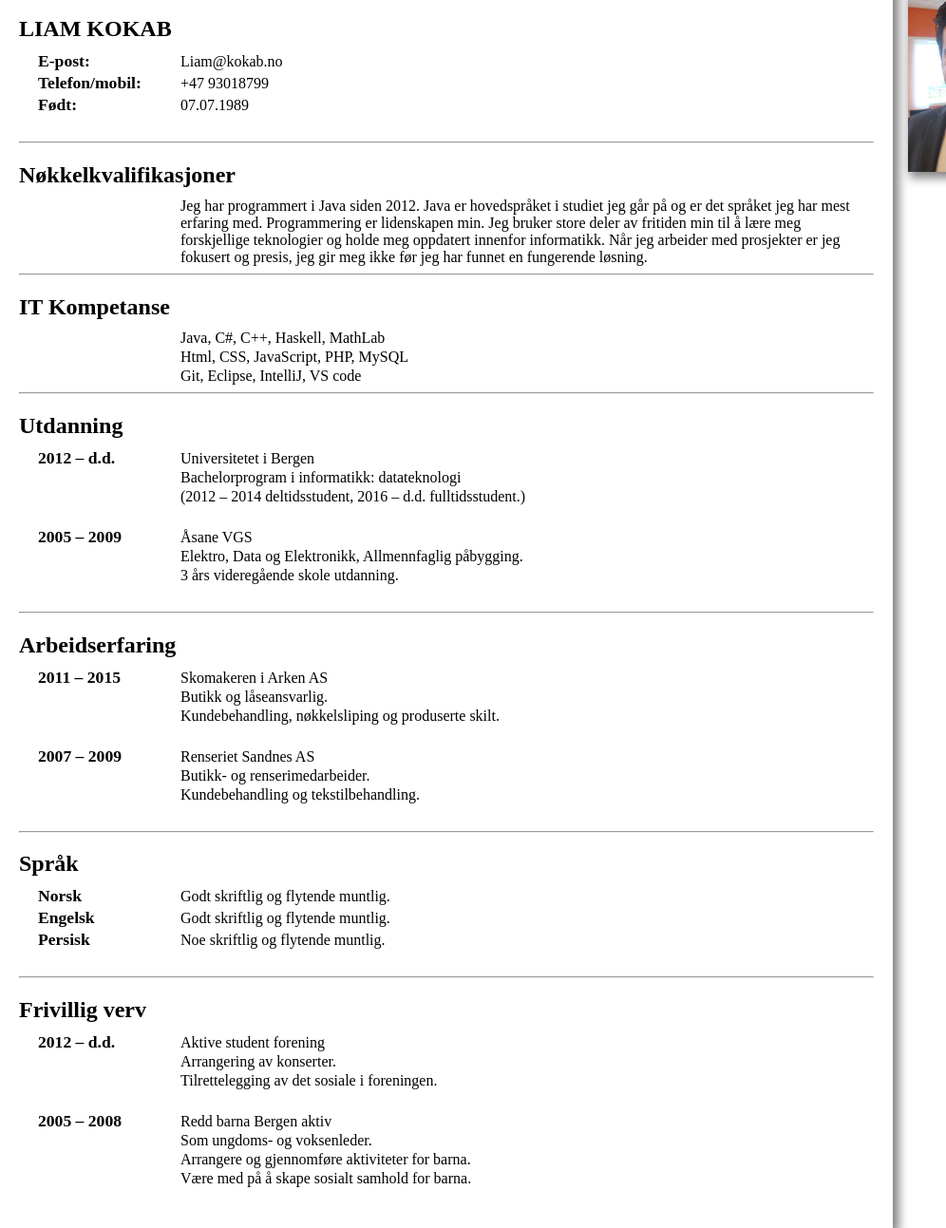
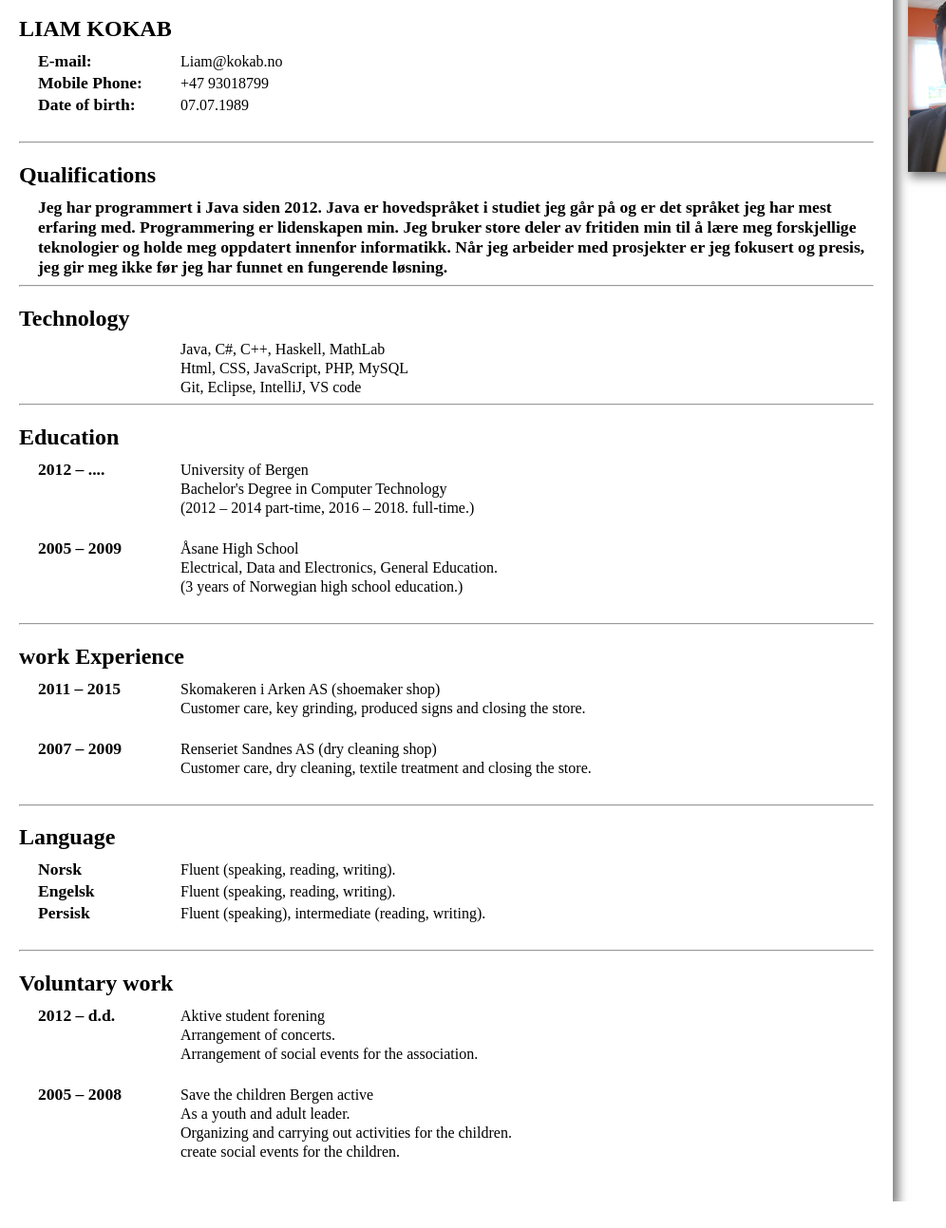
Before and after one commit to Liam-kokab/Kokab.no, a plain HTML site: page pages/CV.html in a window 1280 px wide. Shown: the part 23-1316 px from the top of the page at 95% size, without its empty margins (0-996 px from the left). After the commit the page ends 1288 px from the top, so only its background shows below. Drawn offline with Linux system fonts and the light colour scheme.

Commit message:
updated CV

```diff
--- a/pages/CV.html
+++ b/pages/CV.html
@@ -9,59 +9,59 @@
     <div>
             <img src="../img/Liam.JPG">
             <h2>LIAM KOKAB</h2>
-            <h3>E-post:</h3>
+            <h3>E-mail:</h3>
                 <p>Liam@kokab.no</p>
-            <h3 class="oneLine">Telefon/mobil:</h3>
+            <h3 class="oneLine">Mobile Phone:</h3>
                 <p>+47 93018799</p>
-            <h3 class="oneLine">Født:</h3>
+            <h3 class="oneLine">Date of birth:</h3>
                 <p>07.07.1989</p>
         <hr>
-            <h2>Nøkkelkvalifikasjoner</h2>
-                <p class="emptyOnside">Jeg har programmert i Java siden 2012. Java er hovedspråket i studiet jeg går på og er det språket jeg har mest erfaring med. Programmering er lidenskapen min. Jeg bruker store deler av fritiden min til å lære meg forskjellige teknologier og holde meg oppdatert innenfor informatikk. Når jeg arbeider med prosjekter er jeg fokusert og presis, jeg gir meg ikke før jeg har funnet en fungerende løsning.</p>
+            <h2>Qualifications</h2>
+                <h3 class="emptyOnside">
+                    Jeg har programmert i Java siden 2012. Java er hovedspråket i studiet jeg går på og er det språket jeg har mest erfaring med. Programmering er lidenskapen min. Jeg bruker store deler av fritiden min til å lære meg forskjellige teknologier og holde meg oppdatert innenfor informatikk. Når jeg arbeider med prosjekter er jeg fokusert og presis, jeg gir meg ikke før jeg har funnet en fungerende løsning.
+                </h3>
         <hr>
-            <h2>IT Kompetanse</h2>
+            <h2>Technology</h2>
                 <p class="emptyOnside">Java, C#, C++, Haskell, MathLab</p>
                 <p class="emptyOnside">Html, CSS, JavaScript, PHP, MySQL</p>
 				<p class="emptyOnside">Git, Eclipse, IntelliJ, VS code</p>
         <hr>
-            <h2>Utdanning</h2>
-                <h3>2012 – d.d.</h3>
-                    <p>Universitetet i Bergen</p>
-                    <p>Bachelorprogram i informatikk: datateknologi</p>
-                    <p>(2012 – 2014 deltidsstudent, 2016 – d.d. fulltidsstudent.)</p>
+            <h2>Education</h2>
+                <h3>2012 – ....</h3>
+                    <p>University of Bergen</p>
+                    <p>Bachelor's Degree in Computer Technology</p>
+                    <p>(2012 – 2014 part-time, 2016 – 2018. full-time.)</p>
                 <h3>2005 – 2009</h3>
-                    <p>Åsane VGS</p>
-                    <p>Elektro, Data og Elektronikk, Allmennfaglig påbygging.</p>
-                    <p>3 års videregående skole utdanning.</p>
+                    <p>Åsane High School</p>
+                    <p>Electrical, Data and Electronics, General Education.</p>
+                    <p>(3 years of Norwegian high school education.)</p>
             <hr>
-            <h2>Arbeidserfaring</h2>
+            <h2>work Experience</h2>
                 <h3>2011 – 2015</h3>
-                    <p>Skomakeren i Arken AS</p>
-                    <p>Butikk og låseansvarlig.</p>
-                    <p>Kundebehandling, nøkkelsliping og produserte skilt.</p>
+                    <p>Skomakeren i Arken AS (shoemaker shop)</p>
+                    <p>Customer care, key grinding, produced signs and closing the store.</p>
                 <h3>2007 – 2009</h3>
-                    <p>Renseriet Sandnes AS</p>
-                    <p>Butikk- og renserimedarbeider.</p>
-                    <p>Kundebehandling og tekstilbehandling.</p>
+                    <p>Renseriet Sandnes AS (dry cleaning shop)</p>
+                    <p>Customer care, dry cleaning, textile treatment and closing the store.</p>
             <hr>
-            <h2>Språk</h2>
+            <h2>Language</h2>
                 <h3>Norsk</h3>
-                    <p>Godt skriftlig og flytende muntlig.</p>
+                    <p>Fluent (speaking, reading, writing).</p>
                 <h3 class="oneLine">Engelsk</h3>
-                    <p>Godt skriftlig og flytende muntlig.</p>
+                    <p>Fluent (speaking, reading, writing).</p>
                 <h3 class="oneLine">Persisk</h3>
-                    <p>Noe skriftlig og flytende muntlig.</p>
+                    <p>Fluent (speaking), intermediate (reading, writing).</p>
             <hr>
-            <h2>Frivillig verv</h2>
+            <h2>Voluntary work</h2>
                 <h3>2012 – d.d.</h3>
                     <p>Aktive student forening</p>
-                    <p>Arrangering av konserter.</p>
-                    <p>Tilrettelegging av det sosiale i foreningen.</p>
+                    <p>Arrangement of concerts.</p>
+                    <p>Arrangement of social events for the association.</p>
                 <h3>2005 – 2008</h3>
-                    <p>Redd barna Bergen aktiv</p>
-                    <p>Som ungdoms- og voksenleder.</p>
-                    <p>Arrangere og gjennomføre aktiviteter for barna.</p>
-                    <p>Være med på å skape sosialt samhold for barna.</p>
+                    <p>Save the children Bergen active</p>
+                    <p>As a youth and adult leader.</p>
+                    <p>Organizing and carrying out activities for the children.</p>
+                    <p>create social events for the children.</p>
 
 
 
```
Also changed, not shown: index.html (+2 -0 lines), pages/CV-no.html (added, +73 -0 lines), pages/noJS.html (+21 -9 lines).
